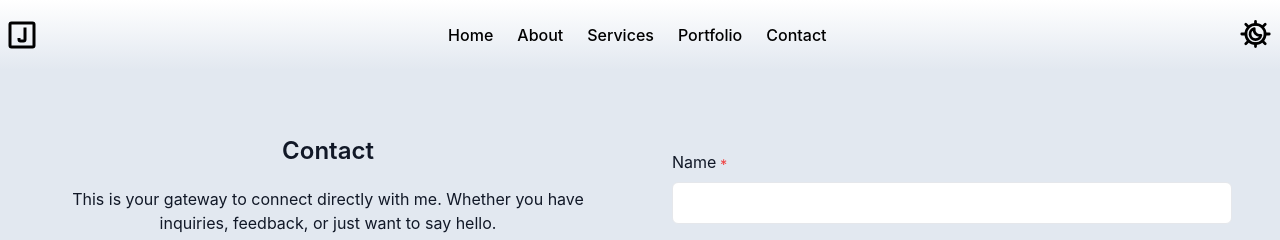
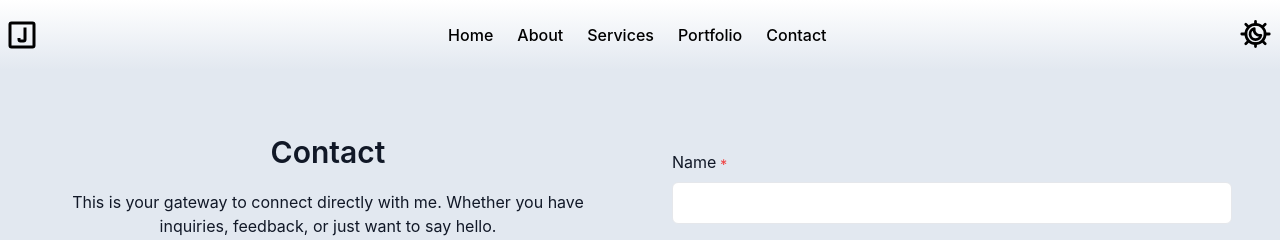
Before and after one commit to jacobadam/jacobadamdeveloper, a React (Create React App) app: page /contact in a window 1280 px wide. Shown: the top 240 px of the page. Built offline with nearby package versions, Linux system fonts and the light colour scheme.

Commit message:
update header size

```diff
--- a/src/Contact.js
+++ b/src/Contact.js
@@ -31,7 +31,7 @@ export default function Contact() {
       <div className="mx-auto max-w-7xl px-4 sm:px-6 lg:px-8">
         <div className="grid lg:grid-cols-2 grid-cols-1 gap-8 lg:items-start items-center lg:justify-start justify-center">
           <div className="flex flex-col items-center text-center px-4 sm:px-6">
-            <h2 className="text-gray-900 dark:text-white text-2xl font-semibold leading-snug pb-5">
+            <h2 className="text-gray-900 dark:text-white text-2xl lg:text-3xl font-semibold leading-snug pb-5">
               Contact
             </h2>
             <p className="text-gray-900 dark:text-white text-md font-normal pb-6">
```
